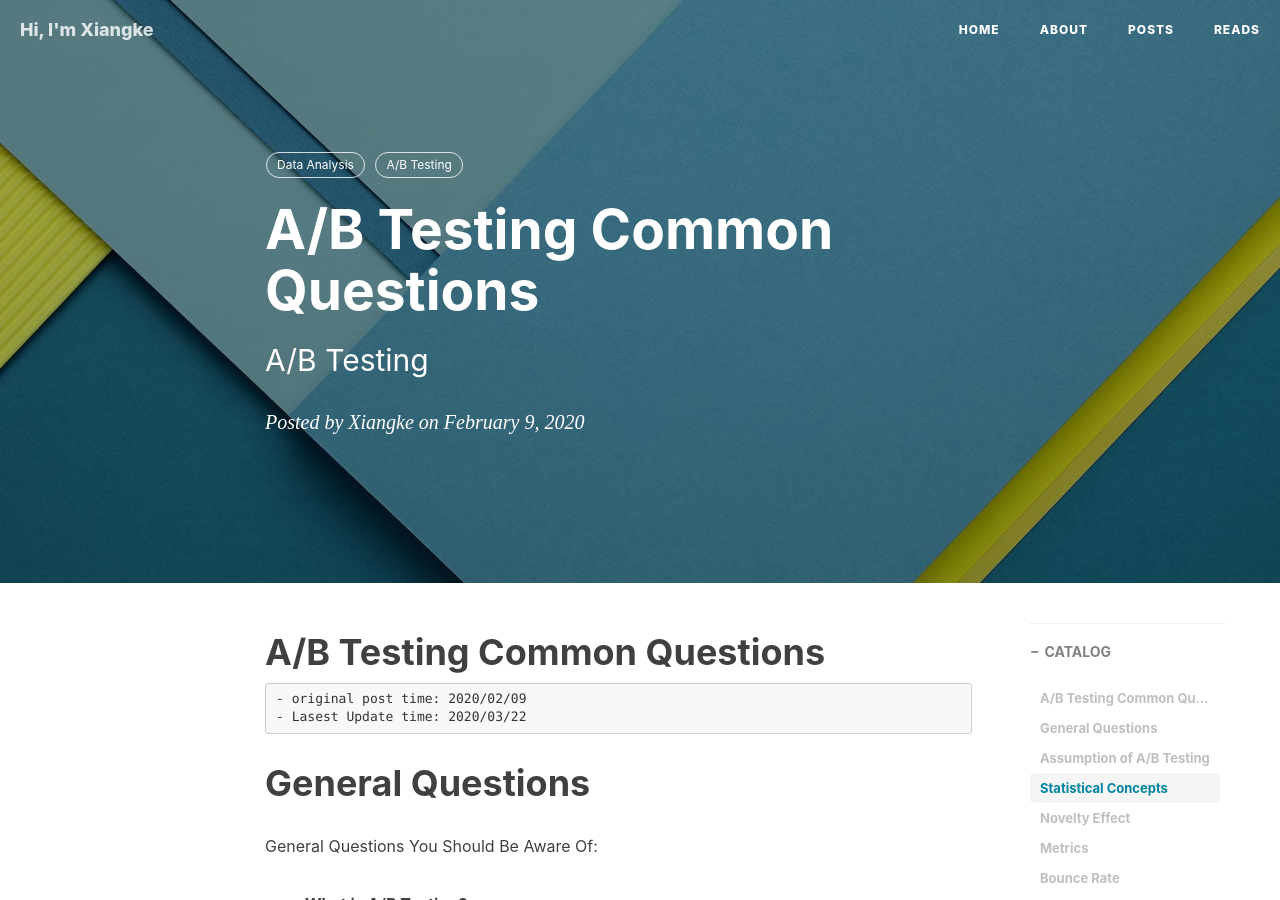
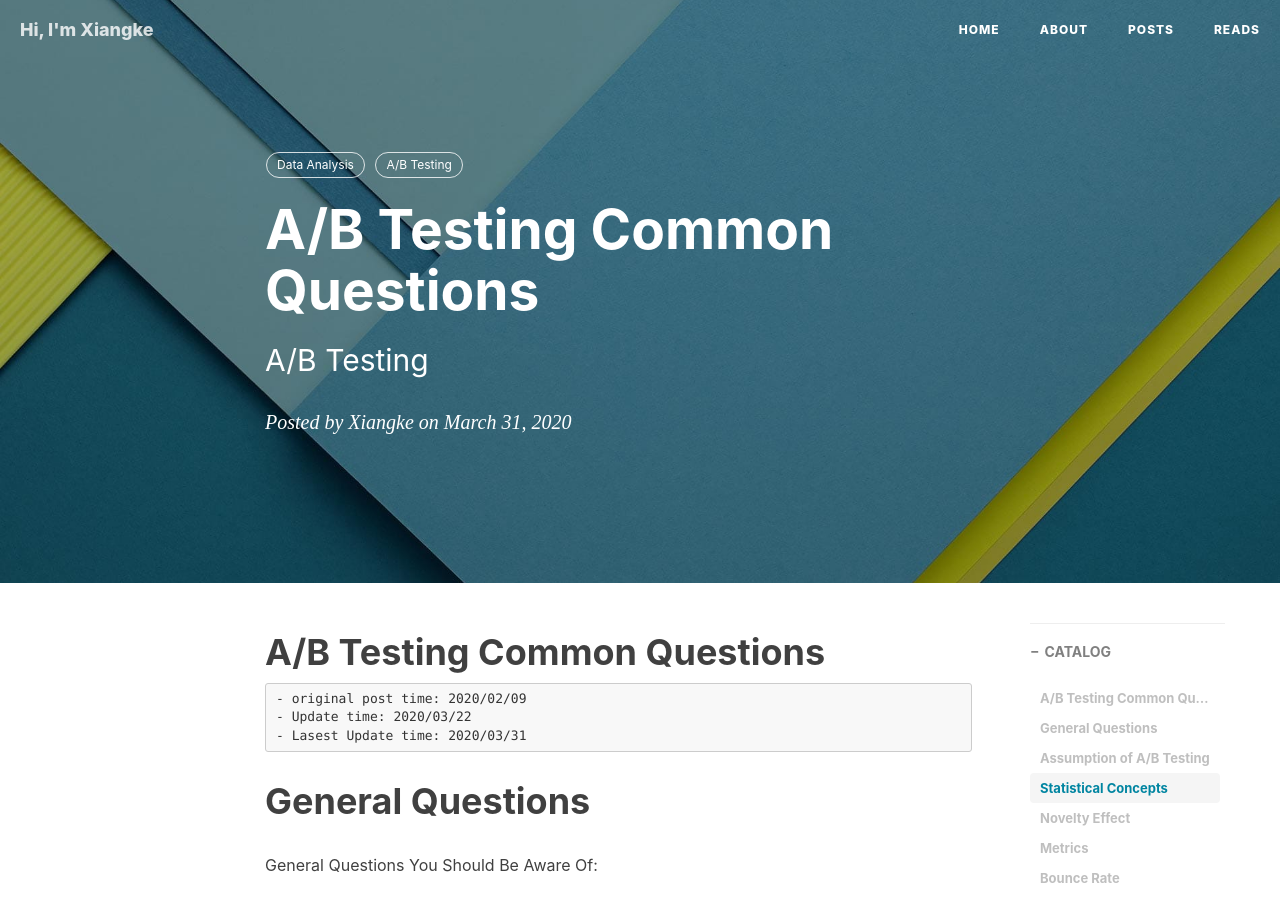
Before and after one commit to XiangkeChen/xiangkechen.github.io, a Jekyll site: the page built from _posts/2020-02-09-A:B-Testing-Common-Questions.md, in a window 1280 px wide and 900 px high. Built offline with Jekyll 4.4.1, drawn with Linux system fonts in a browser that asks for light colours; nearby versions of some CDN libraries; comment, search, counter and statistics services are not loaded; some of the changed text lies outside the part shown.

Commit message:
Update 2020-02-09-A:B-Testing-Common-Questions.md

````diff
--- a/_posts/2020-02-09-A:B-Testing-Common-Questions.md
+++ b/_posts/2020-02-09-A:B-Testing-Common-Questions.md
@@ -3,7 +3,7 @@
 layout:     post
 title:      A/B Testing Common Questions
 subtitle:   A/B Testing
-date:       2020-02-09
+date:       2020-03-31
 author:     Xiangke
 header-img: img/tag-bg-o.jpg
 catalog: true
@@ -20,7 +20,8 @@ tags:
 
 ```
 - original post time: 2020/02/09
-- Lasest Update time: 2020/03/22
+- Update time: 2020/03/22
+- Lasest Update time: 2020/03/31
 ```
 
 
@@ -204,7 +205,7 @@ For example,
 
 
 
-Network Effect**
+**Network Effect**
 
 A **[network effect](https://en.wikipedia.org/wiki/Network_effect)** (also called **network externality** or **demand-side economies of scale**) is the effect described in [economics](https://en.wikipedia.org/wiki/Economics) and [business](https://en.wikipedia.org/wiki/Business) that an additional user of [goods](https://en.wikipedia.org/wiki/Goods) or [services](https://en.wikipedia.org/wiki/Service_(economics)) has on the [value](https://en.wikipedia.org/wiki/Value_(economics)) of that product to others. When a network effect is present, the value of a product or service increases according to the number of others using it.
 
````
Also changed, not shown: other parts of _posts/2020-02-09-A:B-Testing-Common-Questions.md (+12 -0 lines).
